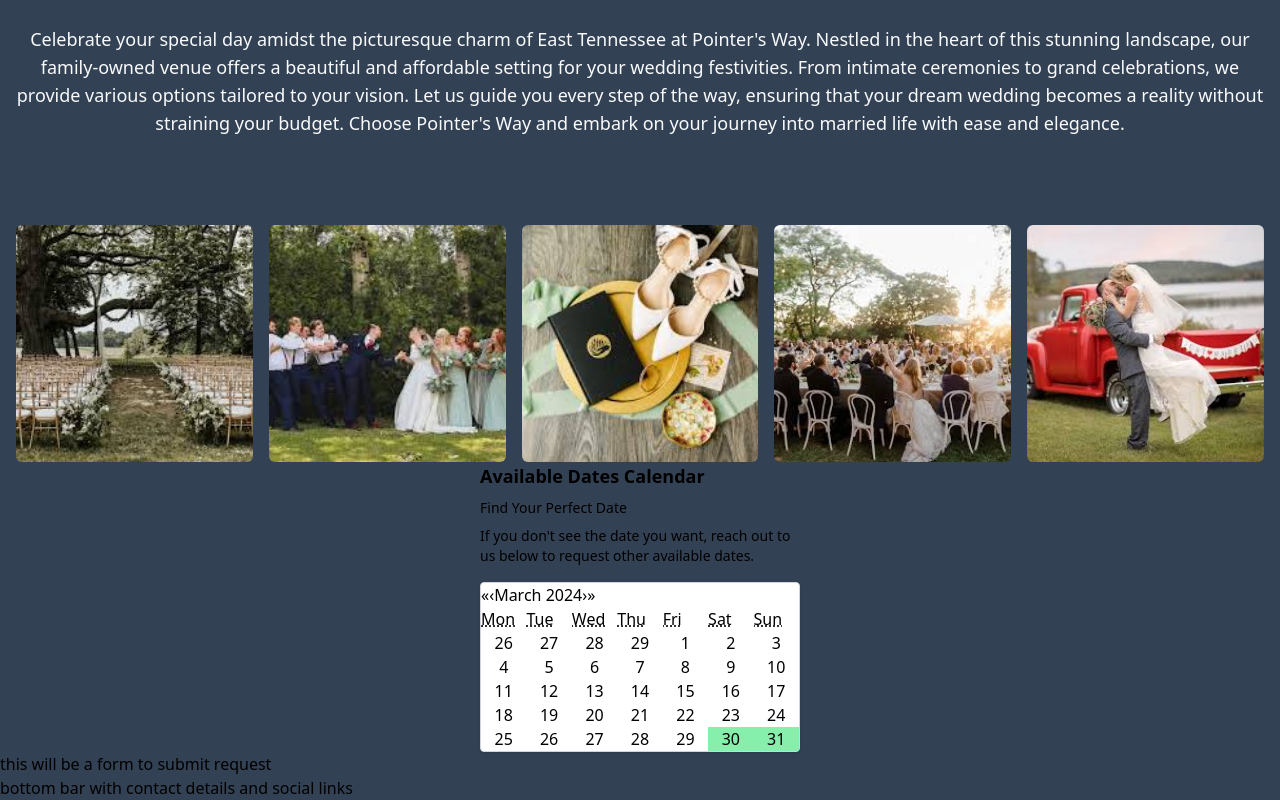
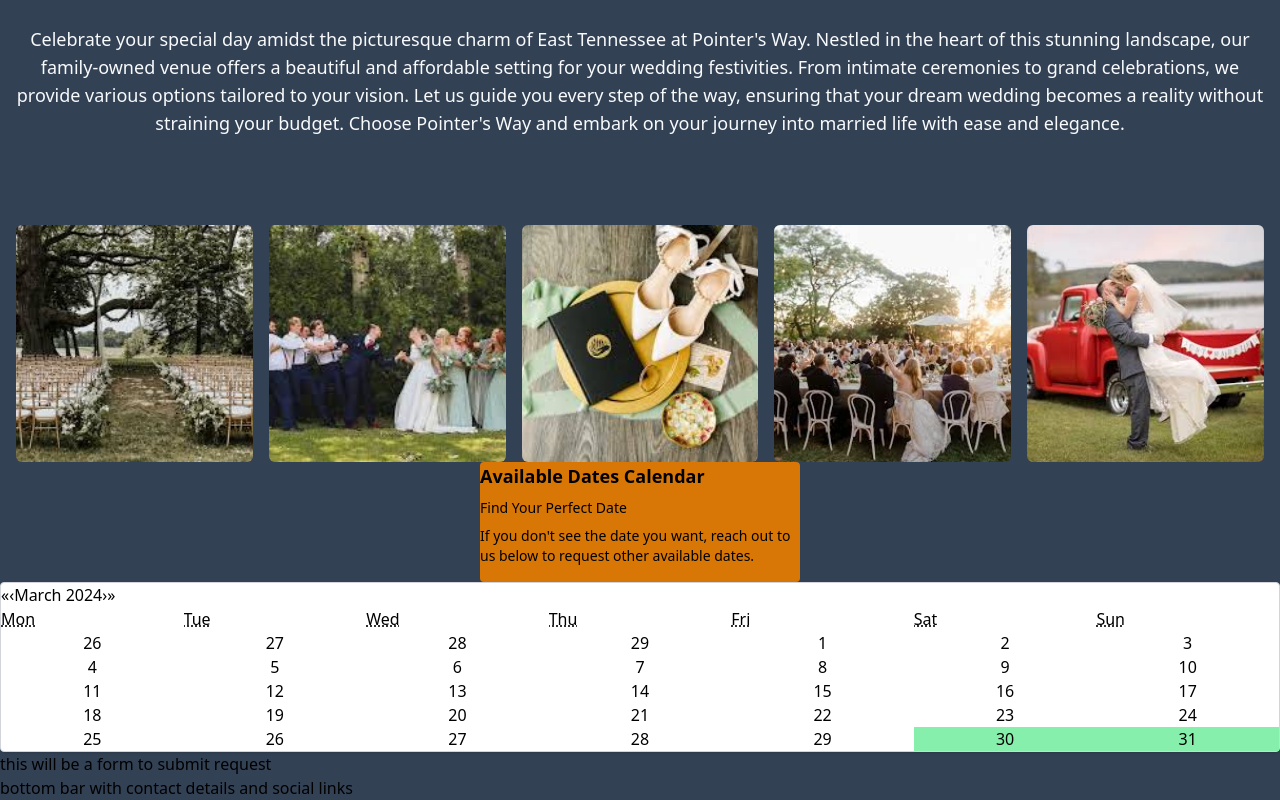
Before and after one commit to tnthreat33/pointer-way-wedding, a React (Create React App) app: page / in a window 1280 px wide. Shown: the part 713-1513 px from the top of the page. Built offline with nearby package versions, Linux system fonts and the light colour scheme.

Commit message:
style calendar

```diff
--- a/src/Calendar.js
+++ b/src/Calendar.js
@@ -11,10 +11,12 @@ const MyCalendar = ({ availableDates }) => {
   };
 
   return (
-    <div className="max-w-xs mx-auto flex flex-col items-start"> {/* Flex container with items-start */}
+    <div > {/* Flex container with items-start */}
+      <div className="bg-amber-600 rounded max-w-xs mx-auto flex flex-col items-start">
       <h1 className="text-lg font-bold mb-2">Available Dates Calendar</h1>
       <h4 className="text-sm mb-2">Find Your Perfect Date</h4>
       <p className="text-sm mb-4">If you don't see the date you want, reach out to us below to request other available dates.</p>
+      </div>
       <div>
       <Calendar
         onChange={setDate}
```
